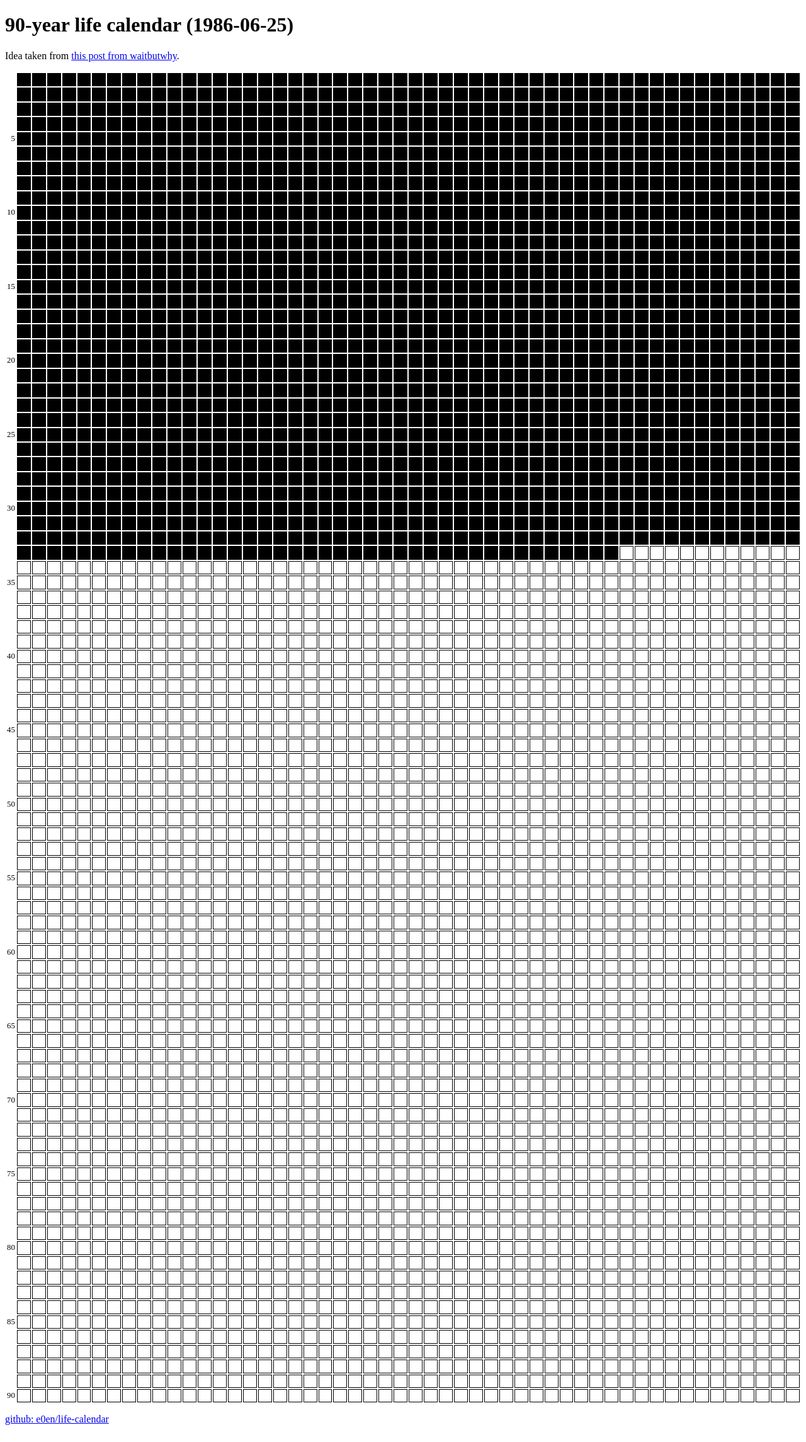
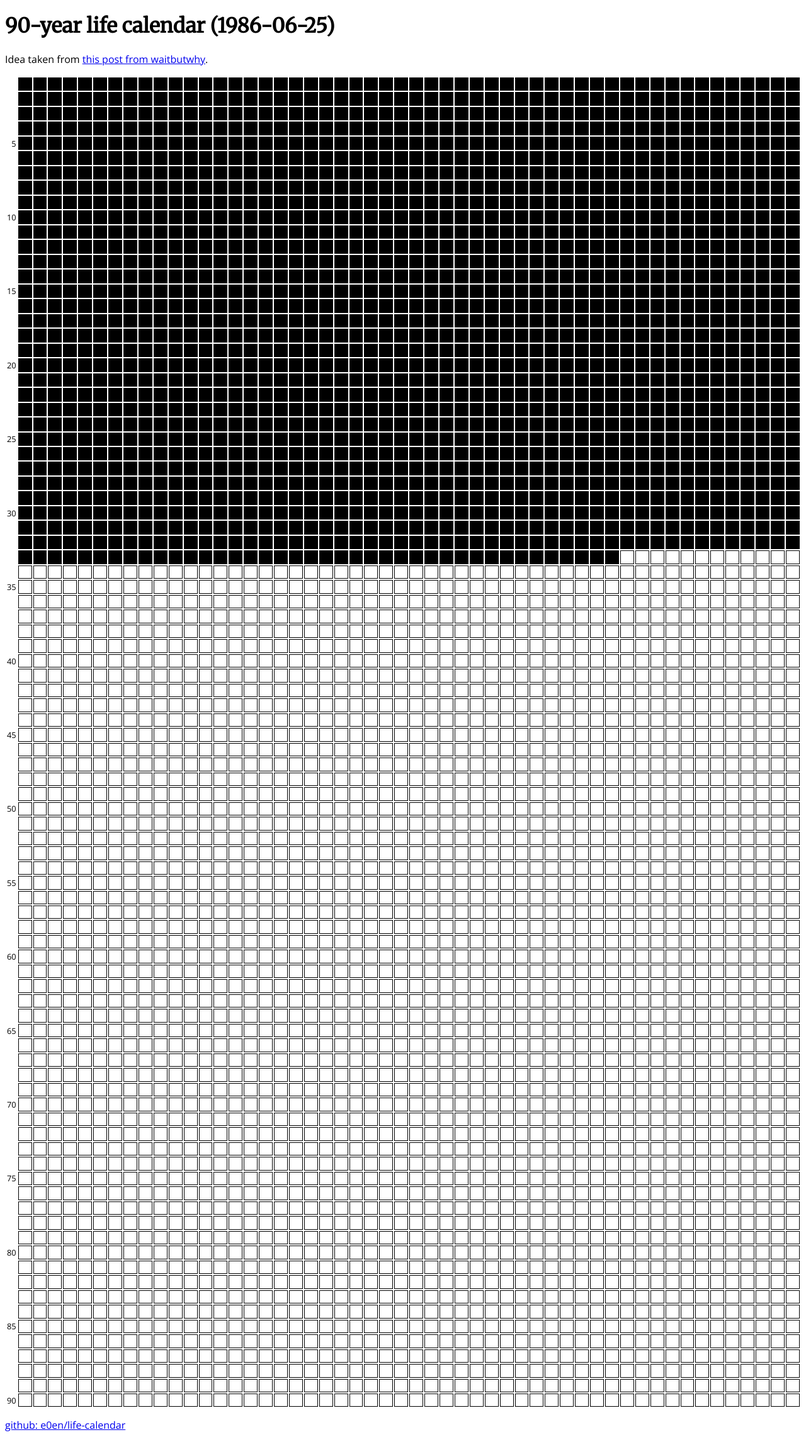
Before and after one commit to e0en/life-calendar, a Flask app: page / in a window 1280 px wide. Shown: the whole page at 63% size. Before the commit the page ends 2263 px from the top, so only its background shows below. Run offline with Flask 2, Linux system fonts and the light colour scheme.

Commit message:
Assign fonts to title and body

```diff
--- a/static/screen.css
+++ b/static/screen.css
@@ -1,6 +1,12 @@
 body {
   background: white;
+  font-family: 'Open Sans', sans-serif;
 }
+
+h1 {
+  font-family: 'Merriweather', serif;
+}
+
 table {
   box-sizing: border-box;
   margin: 0;
--- a/templates/index.html
+++ b/templates/index.html
@@ -22,6 +22,7 @@
     <link rel="icon" type="image/png" href=".{{ url_for('static', filename='life-calendar-icon-384.png') }}" sizes="384x384">
     <link rel="icon" type="image/png" href=".{{ url_for('static', filename='life-calendar-icon-512.png') }}" sizes="512x512">
     <title>Life calendar</title>
+    <link href="https://fonts.googleapis.com/css?family=Merriweather|Open+Sans&display=swap" rel="stylesheet">
     <link rel="stylesheet" href=".{{ url_for('static', filename='screen.css') }}">
 </head>
 <body>
```
